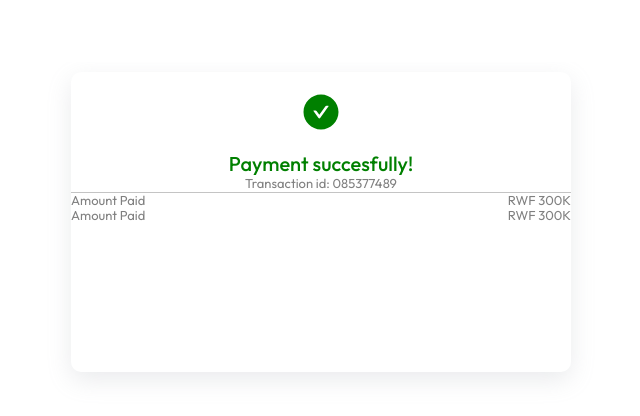
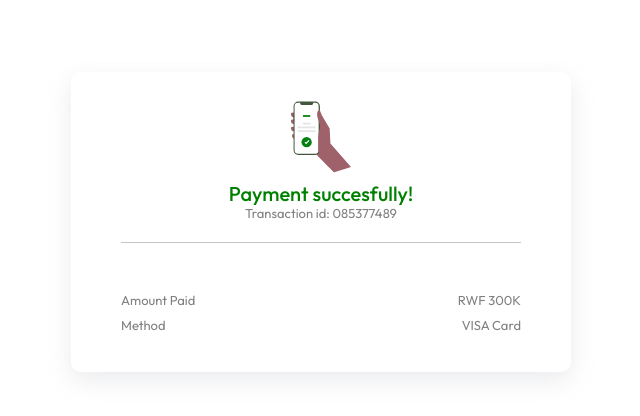
Before and after one commit to ArseneMerci/promotion-typeform, a Next.js app: page /result in a window 1280 px wide. Shown: the top 416 px of the page, without its empty margins (319-959 px from the left). Built offline with nearby package versions, Linux system fonts and the light colour scheme.

Commit message:
adding some design on the page

```diff
--- a/pages/result.js
+++ b/pages/result.js
@@ -3,6 +3,7 @@ import Button from "@mui/material/Button";
 import { clearAll } from "../utils/persist";
 import {AiFillCheckCircle} from 'react-icons/ai'
 import styles from '../styles/HomePage.module.css'
+import Image from "next/image";
 const ResultPage = () => {
     const redirect = () => {
         clearAll();
@@ -13,20 +14,27 @@ const ResultPage = () => {
             <div className={styles.resultMainContainer}>
                 <div className={styles.resultContainer}>
                     <div>
-                        <div style={{display:'flex',flexDirection:'column', justifyContent:'space-between' , alignItems:'center'}}>
-                            < AiFillCheckCircle className={styles.resultIcon}/>
+                        <div style={{display:'flex',flexDirection:'column', justifyContent:'space-between' , alignItems:'center',margin:'20px 0px'}}>
+                            {/* < AiFillCheckCircle className={styles.resultIcon}/> */}
+                            <div className={styles.resultPhoto}>
+                                <Image
+                                    src="/assets/success.svg"
+                                    alt="success"
+                                    layout="fill"
+                                />
+                            </div>
                             <h1 className={styles.resultTitle}>Payment succesfully!</h1>
                             <h1 className={styles.resultTitle2}>Transaction id: 085377489</h1>
                         </div>
                         <div className={styles.resultHr}></div>
                         <div>
-                            <div style={{display:'flex' ,justifyContent:'space-between'}}>
+                            <div style={{display:'flex' ,justifyContent:'space-between',marginBottom:'10px'}}>
                                 <h1 className={styles.resultTitle2}>Amount Paid</h1>
                                 <h1 className={styles.resultTitle2}>RWF 300K</h1>
                             </div>
                             <div style={{display:'flex' ,justifyContent:'space-between'}}>
-                                <h1 className={styles.resultTitle2}>Amount Paid</h1>
-                                <h1 className={styles.resultTitle2}>RWF 300K</h1>
+                                <h1 className={styles.resultTitle2}>Method</h1>
+                                <h1 className={styles.resultTitle2}>VISA Card</h1>
                             </div>
                         </div>
                     </div>
--- a/styles/HomePage.module.css
+++ b/styles/HomePage.module.css
@@ -187,6 +187,7 @@
     height: 300px;
     box-shadow: rgba(149, 157, 165, 0.2) 0px 8px 24px;
     border-radius: 10px;
+    padding: 0px 50px;
 }
 
 .resultTitle{
@@ -203,6 +204,13 @@
 
 .resultHr{
     border-bottom: 1px solid #c4c4c4;
+    margin-bottom: 50px;
+}
+
+.resultPhoto{
+    width: 60px;
+    height: 90px;
+    position: relative;
 }
 
  @media (max-width:1100px) and (min-width:800px)
```
Also changed, not shown: public/assets/success.svg.
